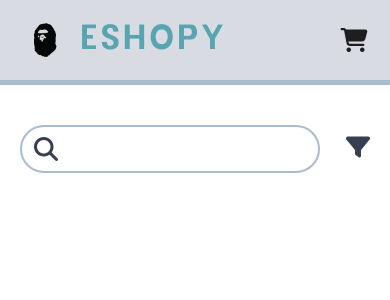
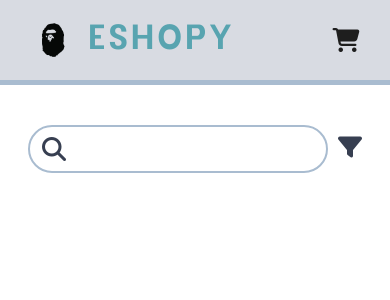
Before and after one commit to timurlog/eshopy, a React (Vite) app: page / in a window 390 px wide. Shown: the top 300 px of the page. Built offline with nearby package versions, Linux system fonts and the light colour scheme.

Commit message:
modified components Navbar SearchBar padding

```diff
--- a/src/components/Navbar/Navbar.css
+++ b/src/components/Navbar/Navbar.css
@@ -69,7 +69,7 @@
 /* ### MOBILE ### */
 @media (max-width: 576px) {
   .header .header-nav {
-    padding: 0 20px;
+    padding: 0 28px;
   }
   .header .header-nav .nav-toggle {
     width: 2rem;
--- a/src/components/SearchBar/SearchBar.jsx
+++ b/src/components/SearchBar/SearchBar.jsx
@@ -2,7 +2,7 @@ import React from "react";
 
 export default function SearchBar() {
   return (
-    <section className="flex justify-between items-center py-10 px-5">
+    <section className="flex justify-between items-center py-10 px-7">
       <div className="h-12 border-[#A9BCD0] border-[2px] rounded-3xl flex justify-center items-center p-3 gap-2">
         <i className="fa-solid fa-magnifying-glass text-[1.5rem] text-[#373F51] cursor-pointer"></i>
         <input className="bg-white border-none outline-none w-[240px] text-[#1B1B1E]" type="text" name="search" id="search" />
```
